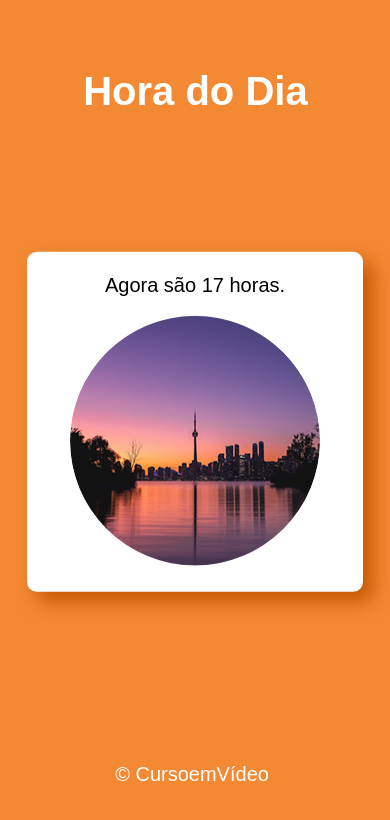
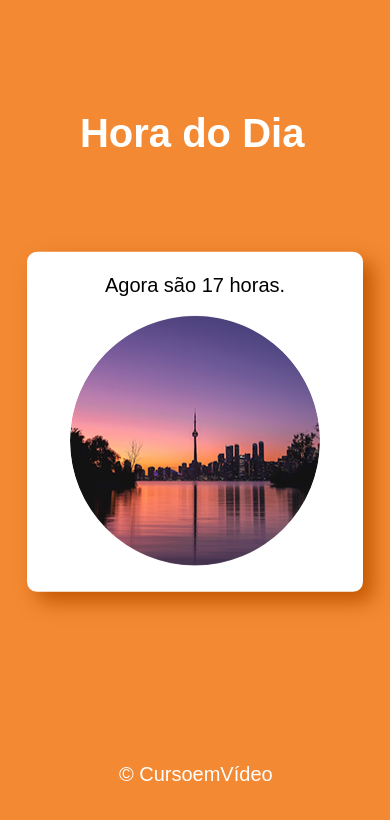
Before and after one commit to Chandoninha/Hora-do-dia, a plain HTML site: page index.html in a window 390 px wide. Drawn offline with Linux system fonts and the light colour scheme.

Commit message:
Finalização das responsividades

```diff
--- a/estilo.css
+++ b/estilo.css
@@ -1,89 +1,4 @@
-@media(min-width: 360px){
-    header{
-        top: 5%;
-        left: 4rem;
-        position: absolute;
-    }
-    footer{
-        text-align: center;
-        position: absolute;
-        top:88%;
-        left: 6rem;
-    }
-}
-@media(min-width: 390px){
-    header{
-        top: 5%;
-        left: 5.2rem;
-        position: absolute;
-    }
-    footer{
-        text-align: center;
-        position: absolute;
-        top:88%;
-        left: 7.2rem;
-    }
-}
-@media(min-width: 428px){
-    header{
-        top: 5%;
-        left: 6.3rem;
-        position: absolute;
-    }
-    footer{
-        text-align: center;
-        position: absolute;
-        top:88%;
-        left: 8.6rem;
-    }
 
-}
-@media(min-width: 600px){
-    header{
-        top: 10%;
-        left: 12rem;
-        position: absolute;
-    }
-    footer{
-        text-align: center;
-        position: absolute;
-        top:88%;
-        left: 14rem;
-    }
-}
-
-@media(min-width: 800px){
-    header{
-        top: 10%;
-        left: 18.2rem;
-        position: absolute;
-    }
-    footer{
-        text-align: center;
-        position: absolute;
-        top:88%;
-        left: 20.5rem;
-    }
-
-}
-@media(min-width: 1280px){
-    header{
-        top: 5%;
-        left: 32.8rem;
-        position: absolute;
-    }
-    footer{
-        text-align: center;
-        position: absolute;
-        top:88%;
-        left: 35.3rem;
-    }
-
-}
-
-@media (min-width: 1920px){
-
-}
 
 body{
     background: #3225e4;
@@ -120,3 +35,88 @@ section div{
     padding: 0.60rem;
     text-align: center;
 }
+
+@media(max-width:1920px){
+    header{
+        top: 5%;
+        left: 44%;
+        position: absolute;
+    }
+    footer{
+        text-align: center;
+        position: absolute;
+        top:88%;
+        left: 45.8%;
+    }
+}
+
+@media(max-width: 1366px){
+    header{
+        top: 5%;
+        left: 41.6%;
+        position: absolute;
+    }
+    footer{
+        text-align: center;
+        position: absolute;
+        top:88%;
+        left: 43.6%;
+    }
+}
+
+@media(max-width: 1281px){
+    header{
+        top: 5%;
+        left: 41.6%;
+        position: absolute;
+    }
+    footer{
+        text-align: center;
+        position: absolute;
+        top:88%;
+        left: 43.6%;
+    }
+
+}
+
+@media(max-width: 834px){
+    header{
+        top: 5%;
+        left: 35.6%;
+        position: absolute;
+    }
+    footer{
+        text-align: center;
+        position: absolute;
+        top:88%;
+        left: 40.5%;
+    }
+}
+
+@media(max-width: 800px){
+    header{
+        top: 10%;
+        left: 36.2%;
+        position: absolute;
+    }
+    footer{
+        text-align: center;
+        position: absolute;
+        top:88%;
+        left: 38.4%;
+    }
+}
+
+@media(max-width:428px), (max-width:390p){
+    header{
+        top: 10%;
+        left: 20.5%;
+        position: absolute;
+    }
+    footer{
+        text-align: center;
+        position: absolute;
+        top:88%;
+        left: 30.5%;
+    }
+}
```
